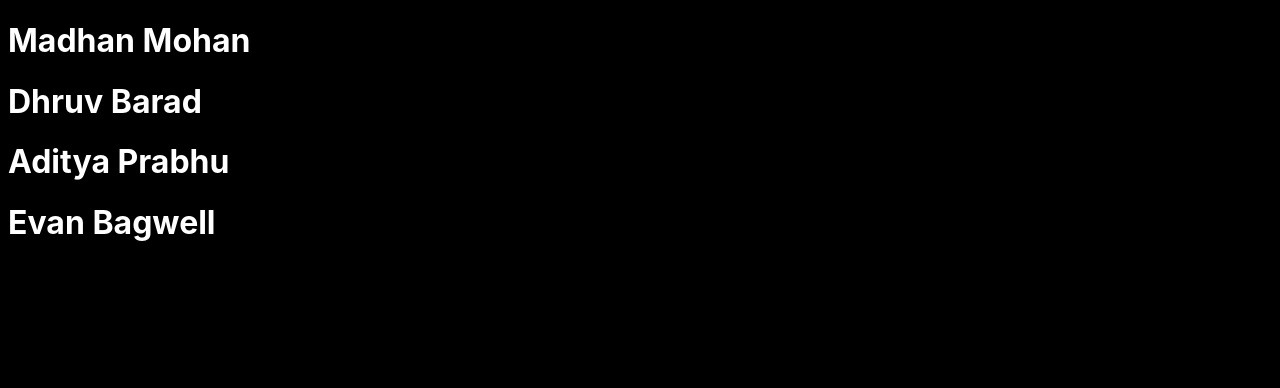
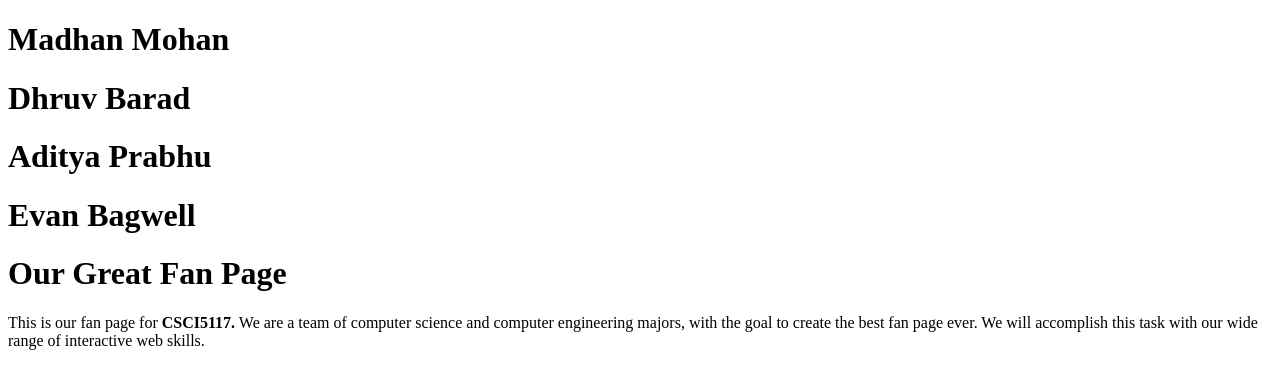
Before and after one commit to ArchEvan03/csci5117_1-22, a plain HTML site: page index.html in a window 1280 px wide. Drawn offline with Linux system fonts and the light colour scheme.

```diff
--- a/index.html
+++ b/index.html
@@ -1,13 +1,11 @@
 <!DOCTYPE html>
-<html lang="en-US">
-<head>
-    <link rel="stylesheet" href="index.css">
-    <title>Session 02</title>
-</head>
+<html>
 <body>
-<h1>Madhan Mohan</h1>
-<h1>Dhruv Barad</h1>
-<h1>Aditya Prabhu</h1>
-<h1>Evan Bagwell</h1>
+    <h1>Madhan Mohan</h1>
+    <h1>Dhruv Barad</h1>
+    <h1>Aditya Prabhu</h1>
+    <h1>Evan Bagwell</h1>
+    <h1 class="header">Our Great Fan Page</h1>
+    <p class="paragraph">This is our fan page for <strong>CSCI5117.</strong> We are a team of computer science and computer engineering majors, with the goal to create the best fan page ever. We will accomplish this task with our wide range of interactive web skills.</p>
 </body>
 </html>
```
